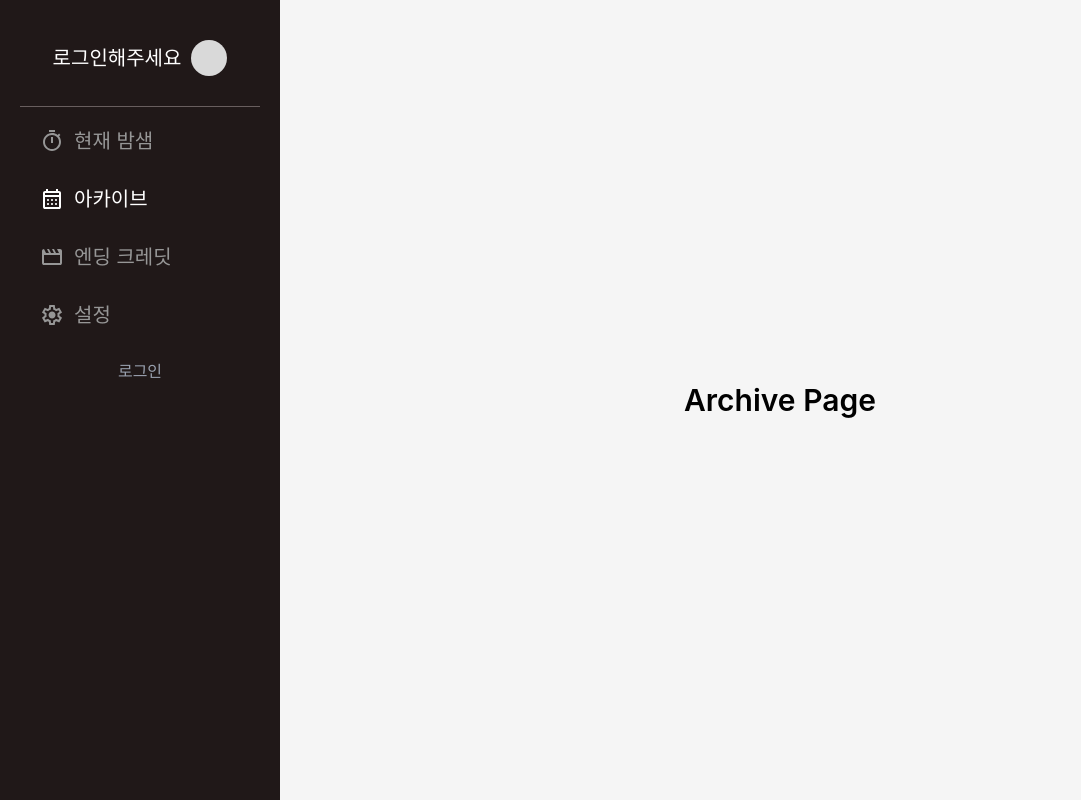
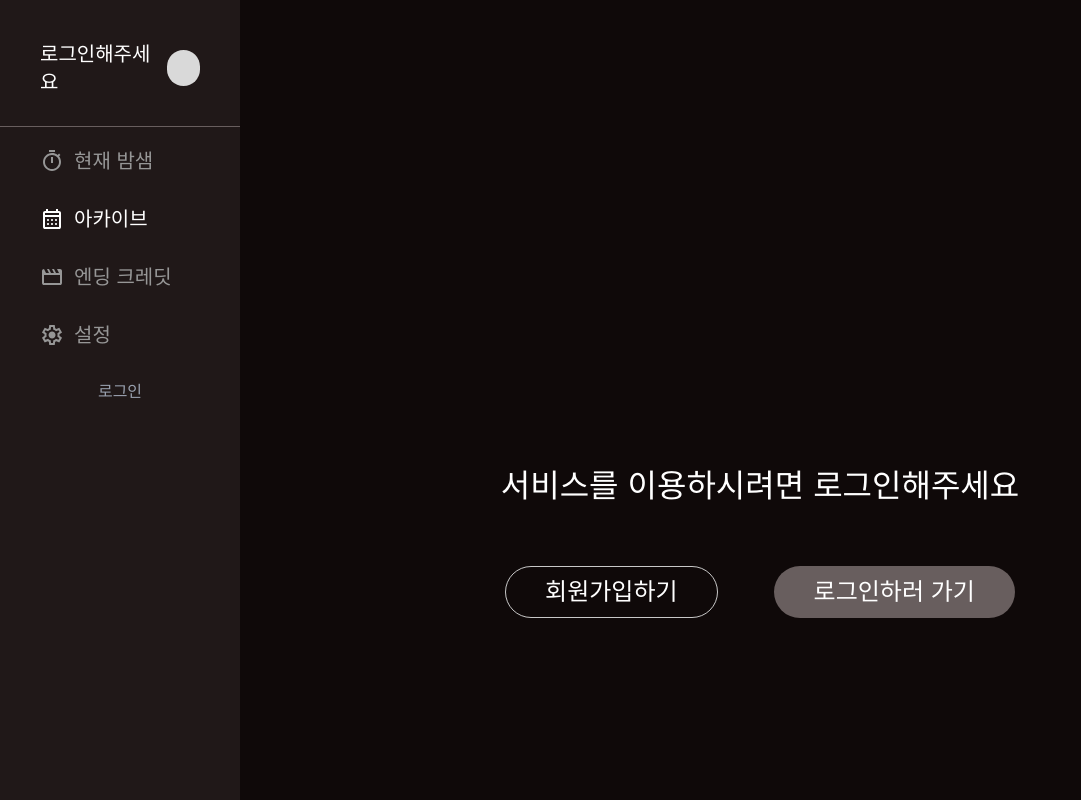
Before and after one commit to alexander050211/yellow-headed-blackbird-frontend, a React (Vite) app: page / in a window 1280 px wide. Shown: the top 800 px of the page, without its empty margins (0-1081 px from the left). Built offline with nearby package versions, Linux system fonts and the light colour scheme.

Commit message:
page for denying archive

```diff
--- a/src/components/button.tsx
+++ b/src/components/button.tsx
@@ -9,6 +9,7 @@ interface OurButtonProps {
     alt?: string;
   };
   onClick?: () => void;
+  children?: React.ReactNode;
 }
 
 export const OurButton: React.FC<OurButtonProps> = ({
--- a/src/components/sidebar.tsx
+++ b/src/components/sidebar.tsx
@@ -1,14 +1,13 @@
+import { useEffect, useState } from 'react';
 import { Link, useLocation } from 'react-router-dom';
-import { useEffect, useState } from 'react';
 
 import GrayCalendar from '../assets/icons/ic_calendar_gray.svg';
 import WhiteCalendar from '../assets/icons/ic_calendar_white.svg';
-import GrayStopwatch from '../assets/icons/ic_stopwatch_gray.svg';
-import WhiteStopwatch from '../assets/icons/ic_stopwatch_white.svg';
 import GrayMovie from '../assets/icons/ic_movie_gray.svg';
 import GraySettings from '../assets/icons/ic_settings_gray.svg';
 import WhiteSettings from '../assets/icons/ic_settings_white.svg';
-
+import GrayStopwatch from '../assets/icons/ic_stopwatch_gray.svg';
+import WhiteStopwatch from '../assets/icons/ic_stopwatch_white.svg';
 import { getUserInfo } from '../functions/getUserInfo';
 
 export const Sidebar = () => {
@@ -21,7 +20,7 @@ export const Sidebar = () => {
     loggedin: false,
   });
   useEffect(() => {
-    getUserInfo().then((data) => setUserInfo(data));
+    getUserInfo().then((data) => { setUserInfo(data); });
   }, []);
 
   return (
--- a/src/pages/archive.tsx
+++ b/src/pages/archive.tsx
@@ -1,14 +1,58 @@
+import { useEffect, useState } from 'react';
+import { useNavigate } from 'react-router-dom';
+
+import OurButton from '../components/button.tsx';
 import { Sidebar } from '../components/sidebar.tsx';
+import { getUserInfo } from '../functions/getUserInfo';
 
 export const Archive = () => {
+  const [userInfo, setUserInfo] = useState({
+    username: '',
+    nickname: '',
+    loggedin: false,
+  });
+  const navigate = useNavigate();
+
+  useEffect(() => {
+    getUserInfo().then((data) => { setUserInfo(data); });
+  }, []);
+
   return (
     <div className="w-full h-screen flex flex-row">
       <Sidebar />
-      <div className="flex-1 bg-[#f5f5f5]">
-        <div className="flex justify-center items-center h-full">
-          <h1 className="text-2xl font-bold">Archive Page</h1>
+      {!(userInfo.loggedin) && (
+        <div className="bg-[#0f0909] w-[1640px] h-[1079px] px-32 py-28 inline-flex flex-col justify-center items-center overflow-hidden">
+          <div className="flex flex-col justify-center items-center gap-14">
+            <div className="text-center justify-start text-white text-[32px] font-normal font-['Inter']">서비스를 이용하시려면 로그인해주세요</div>
+            <div className="inline-flex justify-start items-start gap-14 flex-wrap content-start">
+              <OurButton
+                dataProperty1="btn-stroke"
+                dataIconExists={false}
+                dataInput='회원가입하기'
+                onClick={() => {
+                  navigate('/register');
+                }}
+              />
+
+              <OurButton
+                dataProperty1="btn-filled"
+                dataIconExists={false}
+                dataInput='로그인하러 가기'
+                onClick={() => {
+                  navigate('/login');
+                }}
+              />
+            </div>
+          </div>
         </div>
-      </div>
+      )}
+      {userInfo.loggedin && (
+        <div className="flex-1 bg-[#f5f5f5]">
+          <div className="flex justify-center items-center h-full">
+            <h1 className="text-2xl font-bold">Archive Page</h1>
+          </div>
+        </div>
+      )}
     </div>
   );
 };
```
